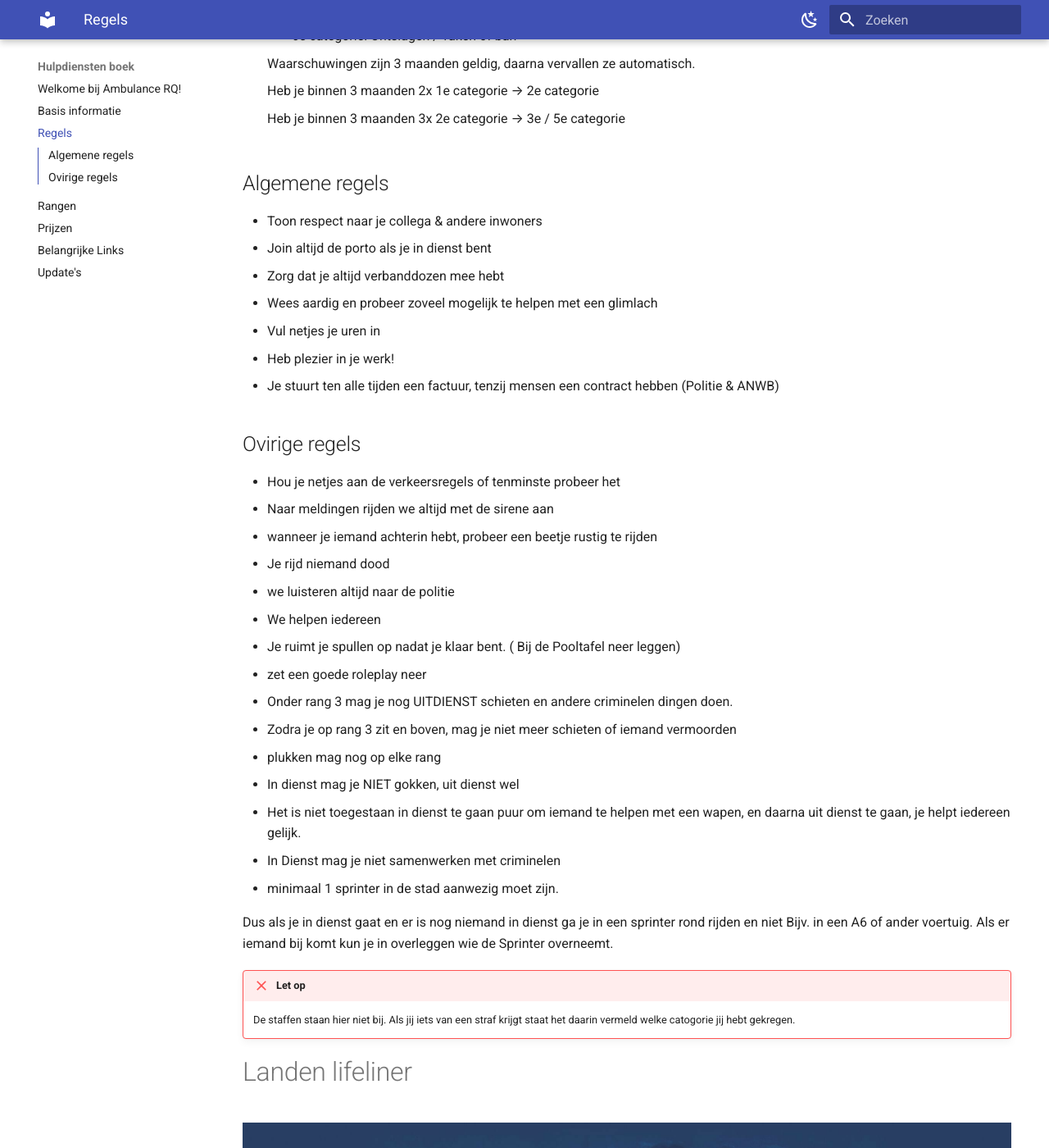
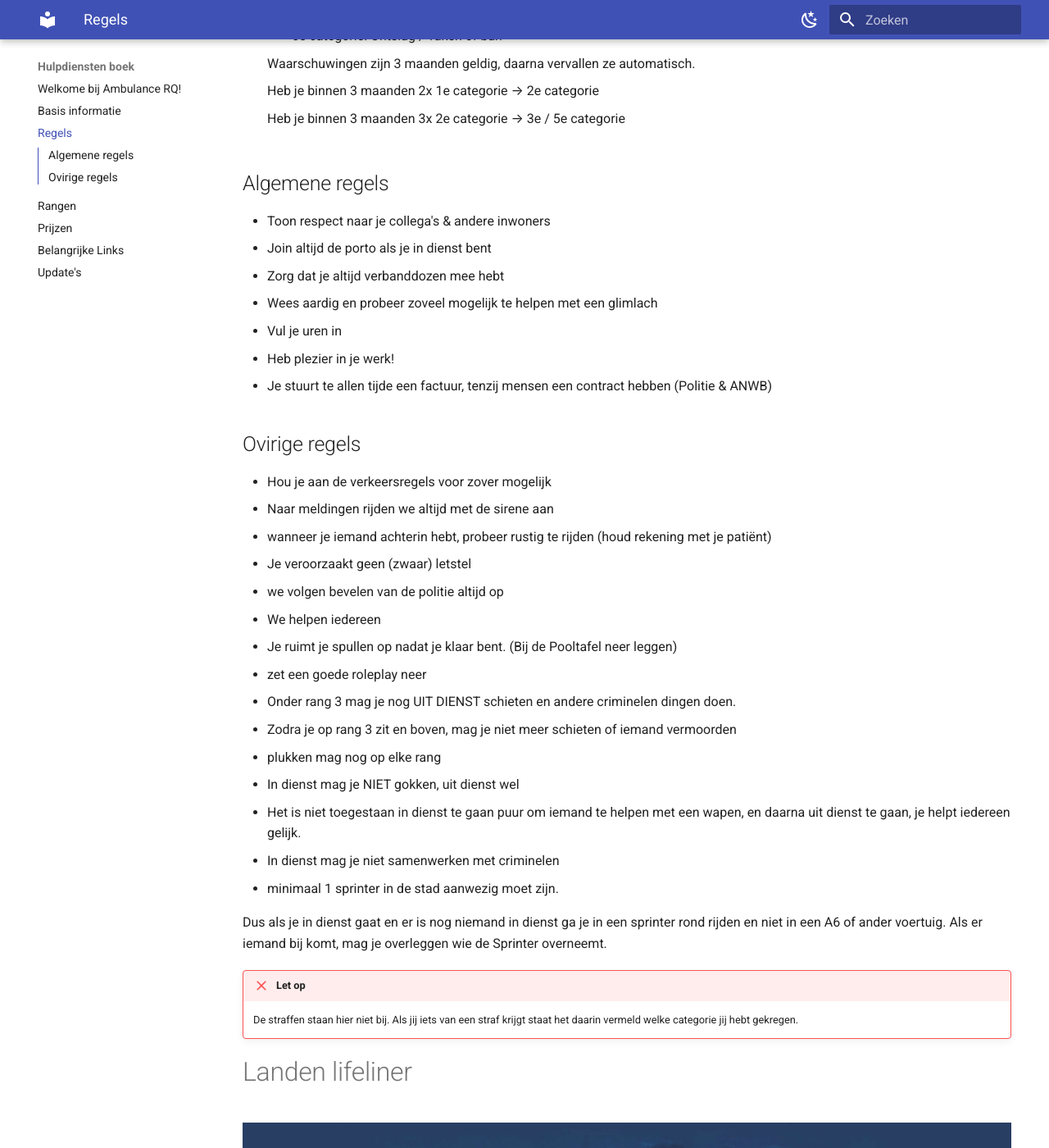
Before and after one commit to rqniels/Hulpdienstenboek, an MkDocs documentation site: the page built from docs/Regels.md, in a window 1280 px wide and 1400 px high, scrolled down 358 px. Shown: the whole window at 82% size. Built offline with MkDocs 1.6.1 and Material for MkDocs 9.7.7, drawn with Linux system fonts in a browser that asks for light colours; some of the changed text lies outside the part shown.

Commit message:
Update Regels.md
spelling update

```diff
--- a/docs/Regels.md
+++ b/docs/Regels.md
@@ -1,12 +1,12 @@
 # Regels
 
-1.  Als jij iets van een straf krijgt staat het daar in vermeld welke catogorie jij hebt gekregen.
-    * 1e categorie: Mondeling aanspreken en notitie in het personeel bestand.
-    * 2e categorie: schriftelijke waarschuwing.
-    * 3e categorie: Gefeliciteerd je mag weer op rang 1 beginnen.
+1.  Als jij iets van een straf krijgt staat het daar in vermeld welke categorie jij hebt gekregen
+    * 1e categorie: Mondeling aanspreken en notitie in het personeelsbestand
+    * 2e categorie: schriftelijke waarschuwing
+    * 3e categorie: Je wordt gedemoveerd naar de eerste rang.
     * 4e categorie: Rang wordt herzien. Geld boete van 25.000 euro
-    * 5e categorie: Ontslagen
-    * 6e categorie: Ontslagen / Taken of ban
+    * 5e categorie: Ontslag
+    * 6e categorie: Ontslag / Taken of ban
 
     Waarschuwingen zijn 3 maanden geldig, daarna vervallen ze automatisch.
 
@@ -15,35 +15,37 @@
     Heb je binnen 3 maanden 3x 2e categorie --> 3e / 5e categorie
 
 ## Algemene regels
-* Toon respect naar je collega & andere inwoners
+* Toon respect naar je collega's & andere inwoners
 * Join altijd de porto als je in dienst bent
 * Zorg dat je altijd verbanddozen mee hebt
 * Wees aardig en probeer zoveel mogelijk te helpen met een glimlach
-* Vul netjes je uren in
+* Vul je uren in
 * Heb plezier in je werk!
-* Je stuurt ten alle tijden een factuur, tenzij mensen een contract hebben (Politie & ANWB)
+* Je stuurt te allen tijde een factuur, tenzij mensen een contract hebben (Politie & ANWB)
 
 ## Ovirige regels
-* Hou je netjes aan de verkeersregels of tenminste probeer het
+* Hou je aan de verkeersregels voor zover mogelijk
 * Naar meldingen rijden we altijd met de sirene aan
-* wanneer je iemand achterin hebt, probeer een beetje rustig te rijden
-* Je rijd niemand dood
-* we luisteren altijd naar de politie
+* wanneer je iemand achterin hebt, probeer rustig te rijden (houd rekening met je patiënt)
+* Je veroorzaakt geen (zwaar) letstel
+* we volgen bevelen van de politie altijd op
 * We helpen iedereen
-* Je ruimt je spullen op nadat je klaar bent. ( Bij de Pooltafel neer leggen)
+* Je ruimt je spullen op nadat je klaar bent. (Bij de Pooltafel neer leggen)
 * zet een goede roleplay neer
-* Onder rang 3 mag je nog UITDIENST schieten en andere criminelen dingen doen.
+* Onder rang 3 mag je nog UIT DIENST schieten en andere criminelen dingen doen.
 * Zodra je op rang 3 zit en boven, mag je niet meer schieten of iemand vermoorden
 * plukken mag nog op elke rang
 * In dienst mag je NIET gokken, uit dienst wel
 * Het is niet toegestaan in dienst te gaan puur om iemand te helpen met een wapen, en daarna uit dienst te gaan, je helpt iedereen gelijk.
-* In Dienst mag je niet samenwerken met criminelen
+* In dienst mag je niet samenwerken met criminelen
 * minimaal 1 sprinter in de stad aanwezig moet zijn.
 
-Dus als je in dienst gaat en er is nog niemand in dienst ga je in een sprinter rond rijden en niet Bijv. in een A6 of ander voertuig. Als er iemand bij komt kun je in overleggen wie de Sprinter overneemt.
+Dus als je in dienst gaat en er is nog niemand in dienst ga je in een sprinter rond rijden en niet in een A6 of
+ander voertuig. Als er iemand bij komt, mag je overleggen wie de Sprinter overneemt.
 
 !!! failure " Let op "
-    De staffen staan hier niet bij. Als jij iets van een straf krijgt staat het daarin vermeld welke catogorie jij hebt gekregen.
+    De straffen staan hier niet bij. Als jij iets van een straf krijgt staat het daarin vermeld welke categorie
+    jij hebt gekregen.
 
 # Landen lifeliner
 ![Kaart met risicogebieden](img/restricted_airspace.jpg)
```
